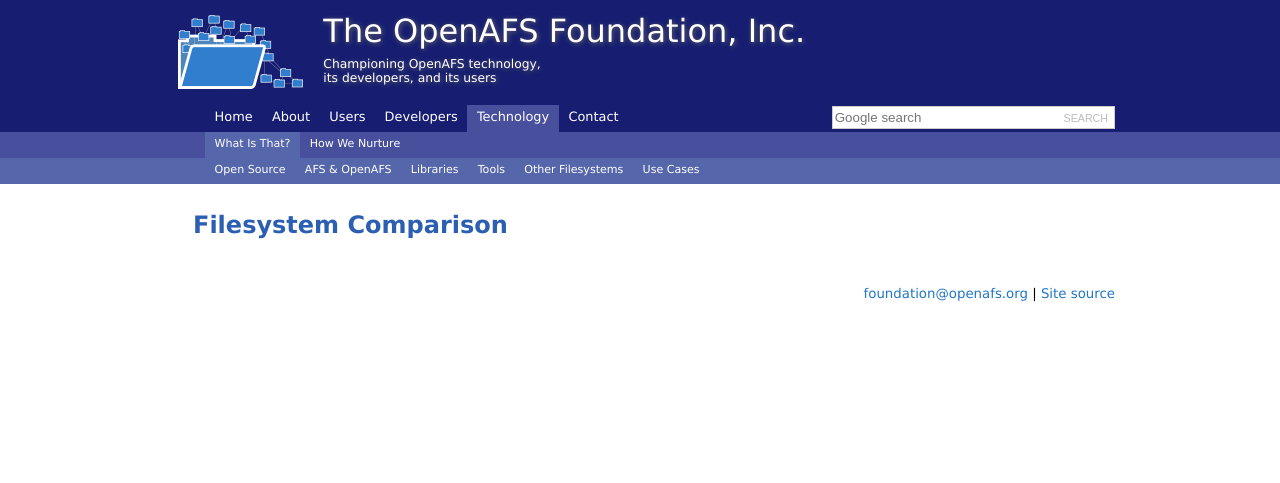
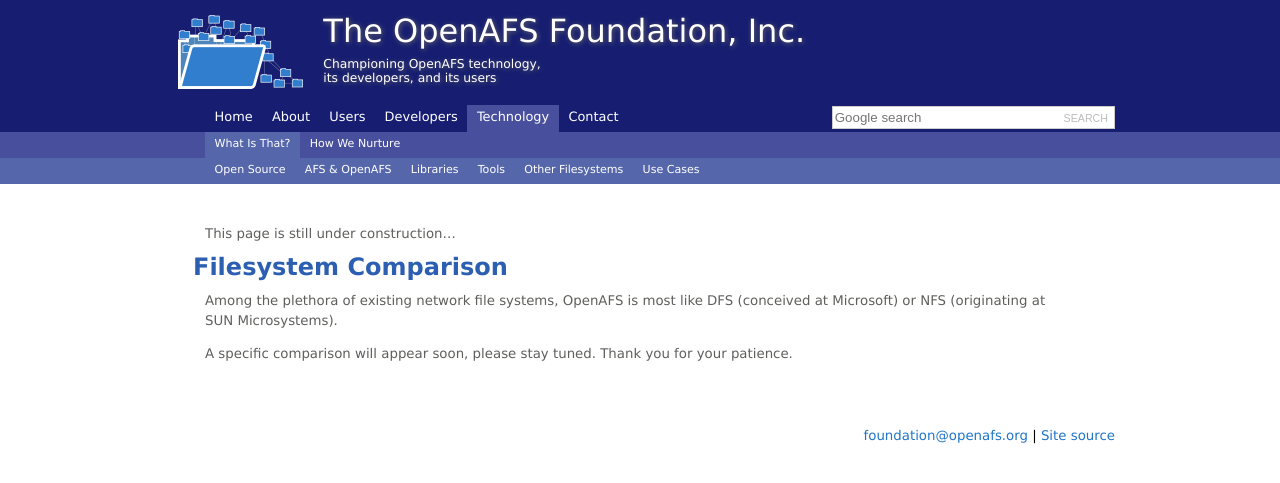
Before and after one commit to openafsfoundation/openafsfoundation.org, a Jekyll site: the page built from tech/comparison/index.md, in a window 1280 px wide. Shown: the top 483 px of the page. Built offline with Jekyll 4.4.1, drawn with Linux system fonts in a browser that asks for light colours.

Commit message:
tech/comparison
Add initial brief text.

```diff
--- a/tech/comparison/index.md
+++ b/tech/comparison/index.md
@@ -3,4 +3,10 @@
 nav: [tech,what]
 ---
 
+This page is still under construction...
+
 ## Filesystem Comparison ##
+
+Among the plethora of existing network file systems, OpenAFS is most like DFS (conceived at Microsoft) or NFS (originating at SUN Microsystems).
+
+A specific comparison will appear soon, please stay tuned.  Thank you for your patience.
```
